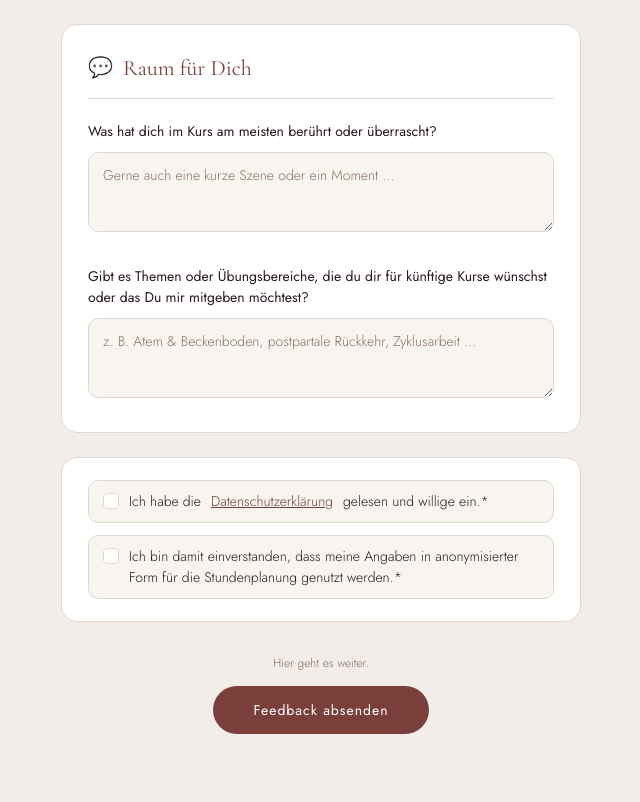
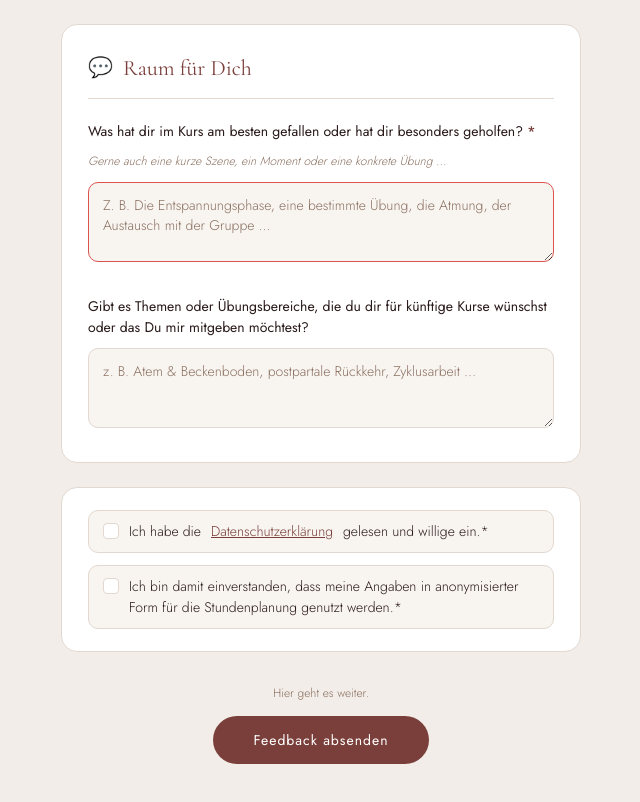
Before and after one commit to bauchbabybeckenboden-karo/Feedback-soyo-bebo, a website: page index.html in a window 1280 px wide. Shown: the part 3000-3802 px from the top of the page, without its empty margins (319-959 px from the left). Drawn offline with nearby package versions, Linux system fonts and the light colour scheme.

Commit message:
Add positive feedback question as required field (Pflichtfeld)

```diff
--- a/index.html
+++ b/index.html
@@ -169,6 +169,10 @@
       margin-bottom: 10px;
       line-height: 1.5;
     }
+    .question-label .required {
+      color: var(--burgundy);
+      font-weight: 500;
+    }
     .question-hint {
       display: block;
       font-size: 12px;
@@ -195,6 +199,7 @@
     }
     textarea:focus { border-color: var(--burgundy); }
     textarea::placeholder { color: var(--text-muted); }
+    textarea:invalid { border-color: #d9534f; }
 
     /* ── STARS ── */
     .stars {
@@ -653,8 +658,9 @@
         </div>
 
         <div class="question">
-          <label class="question-label">Was hat dich im Kurs am meisten berührt oder überrascht?</label>
-          <textarea name="beruehrt" placeholder="Gerne auch eine kurze Szene oder ein Moment …"></textarea>
+          <label class="question-label">Was hat dir im Kurs am besten gefallen oder hat dir besonders geholfen? <span class="required">*</span></label>
+          <span class="question-hint">Gerne auch eine kurze Szene, ein Moment oder eine konkrete Übung …</span>
+          <textarea name="beruehrt" placeholder="Z. B. Die Entspannungsphase, eine bestimmte Übung, die Atmung, der Austausch mit der Gruppe …" required></textarea>
         </div>
 
         <div class="question">
@@ -720,7 +726,7 @@
       setTimeout(() => group.style.outline = '', 3000);
       return;
     }
-    // ───────────────────────────��────────────────────────────
+    // ─────────────────────────────────────────────────────────
 
     const btn = this.querySelector('.btn-submit');
     btn.textContent = 'Wird gesendet …';
```
